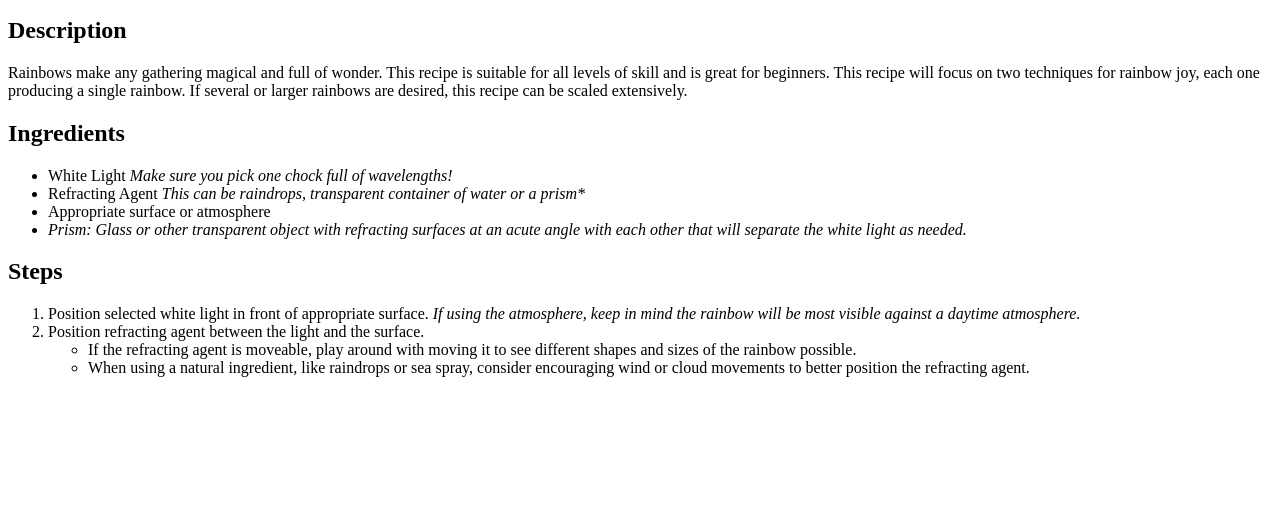
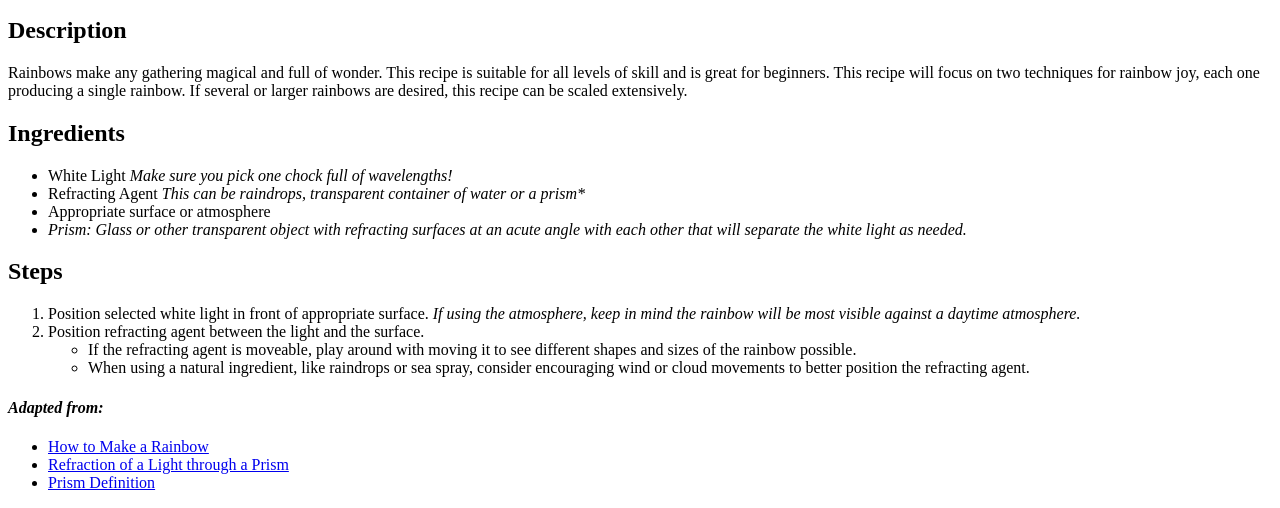
Before and after one commit to elizallen/odin-recipes, a plain HTML site: page recipes/rainbow.html in a window 1280 px wide. Shown: the part 346-854 px from the top of the page. Before the commit the page ends 800 px from the top, so only its background shows below. Drawn offline with Linux system fonts and the light colour scheme.

Commit message:
Added "Adapted From" to Rainbow page

```diff
--- a/recipes/rainbow.html
+++ b/recipes/rainbow.html
@@ -32,6 +32,12 @@ Rainbows make any gathering magical and full of wonder.  This recipe is suitable
     </ul>
 </ol>
 
+<h4><em>Adapted from:</em></h4>
+<ul>
+    <li><a href="https://littlebinsforlittlehands.com/how-to-make-rainbows-science-activities-kids/" target="_blank" rel="noopener noreferrer">How to Make a Rainbow</a></li>
+    <li><a href="https://flexbooks.ck12.org/cbook/cbse-physics-class-10/section/2.3/primary/lesson/refraction-of-light-through-prism/" target="_blank" rel="noopener noreferrer">Refraction of a Light through a Prism</a></li>
+    <li><a href="https://www.google.com/search?q=definition+of+prism&oq=definition+of+prism&aqs=chrome..69i57j0i512l9.2931j1j7&sourceid=chrome&ie=UTF-8" target="_blank" rel="noopener noreferrer">Prism Definition</a></li>
+</ul>
+
 </body>
-
 </html>
```
